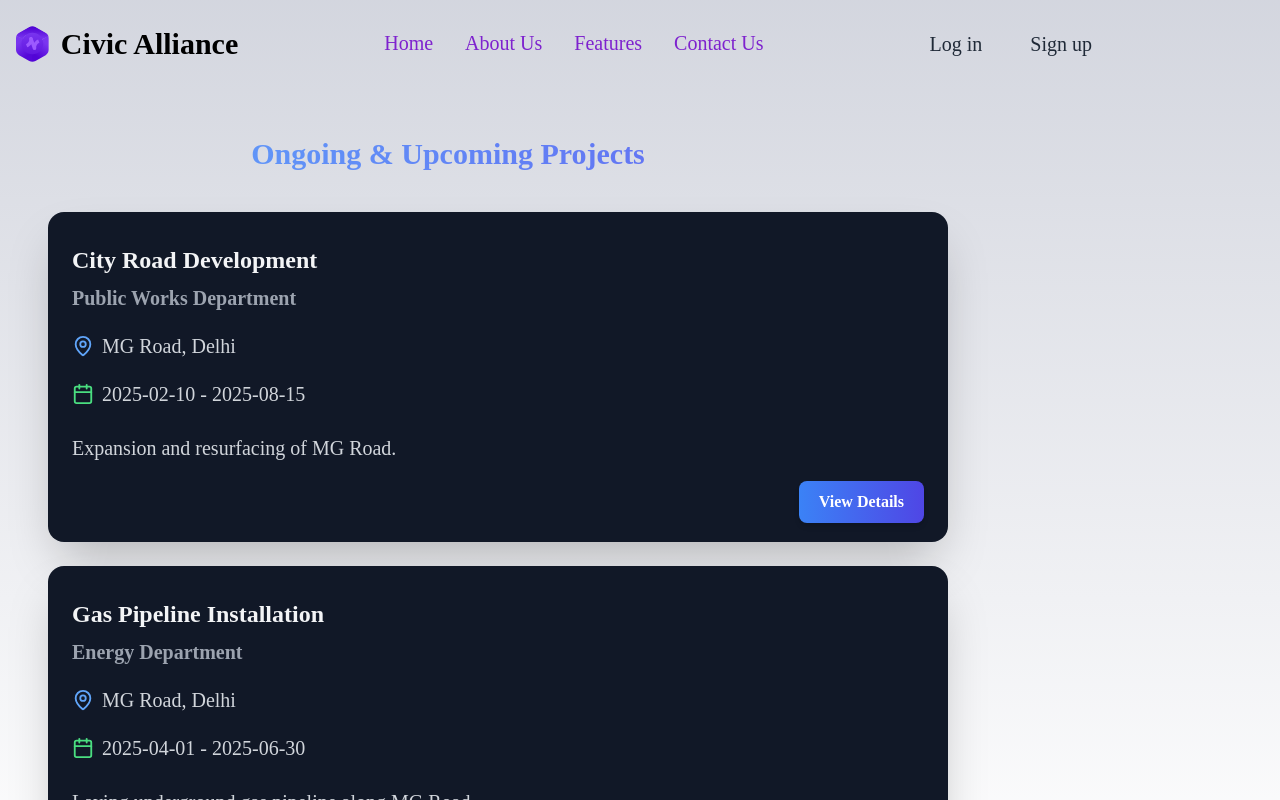
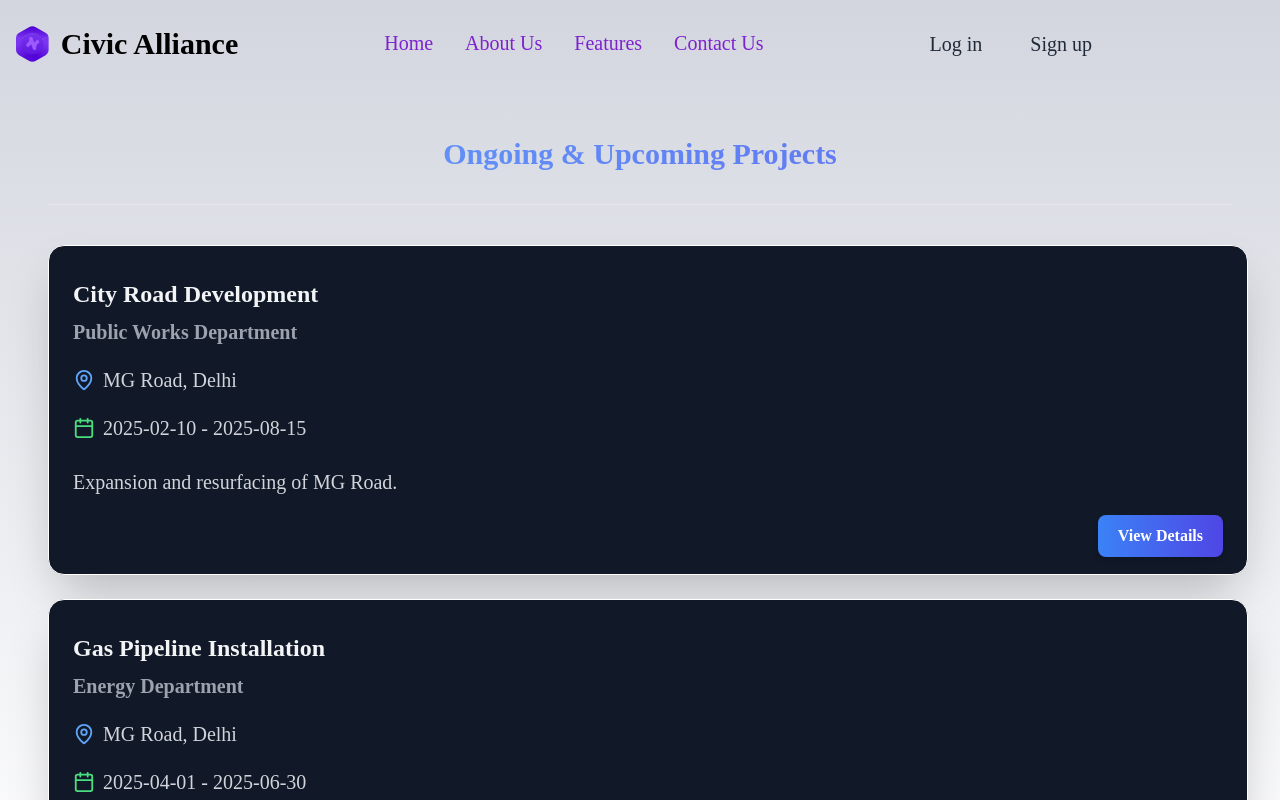
Before and after one commit to nannagaramchareesh/Civic-Alliance, a React (Create React App) app: page /viewprojects in a window 1280 px wide. Shown: the top 800 px of the page. Built offline with nearby package versions, Linux system fonts and the light colour scheme.

Commit message:
changes view projects

```diff
--- a/src/components/ViewProjects.js
+++ b/src/components/ViewProjects.js
@@ -3,7 +3,7 @@ import { MapPin, Calendar } from "lucide-react";
 
 const Card = ({ children, className }) => {
   return (
-    <div className={`bg-gray-900 shadow-2xl rounded-2xl p-6 transition-transform w-[900px]  transform hover:scale-105 hover:shadow-2xl hover:bg-gradient-to-r from-gray-800 to-gray-700 h-[330px] duration-300 ${className}`}>
+    <div className={`bg-gray-900 border border-2px border-solid border-white shadow-2xl rounded-2xl p-6 transition-transform w-[1200px]  transform hover:scale-105 hover:shadow-2xl hover:bg-gradient-to-r from-gray-800 to-gray-700 h-[330px] duration-300 ${className}`}>
       {children}
     </div>
   );
@@ -56,11 +56,15 @@ const projects = [
 
 const ProjectsList = () => {
   return (
-    <div className=" max-w-4xl p-12  text-white">
-      <h1 className="text-3xl font-bold  text-center bg-gradient-to-r from-blue-400 to-indigo-500 text-transparent bg-clip-text ">Ongoing & Upcoming Projects</h1>
+    <div className="">
+
+    <div className=" max-w-full p-12  text-white">
+      <h1 className="text-3xl  font-bold  text-center bg-gradient-to-r from-blue-400 to-indigo-500 text-transparent bg-clip-text ">Ongoing & Upcoming Projects</h1>
+      <hr className="my-6 border-gray-200 sm:mx-auto dark:border-gray-700 lg:my-8"/>
       <div className="grid gap-6 mt-10">
-        {projects.map((project) => (
-          <Card key={project.id} className="relative overflow-hidden">
+        {projects.map((project,index) => (
+          <div className={`flex  justify-center`}>
+            <Card key={project.id} className="relative overflow-hidden">
             <CardContent>
               <h2 className="text-2xl font-bold text-gray-100">{project.name}</h2>
               <p className="text-gray-400 font-extrabold mt-2 text-xl">{project.department}</p>
@@ -76,8 +80,11 @@ const ProjectsList = () => {
               </div>
             </CardContent>
           </Card>
+
+          </div>
         ))}
       </div>
+    </div>
     </div>
   );
 };
```
